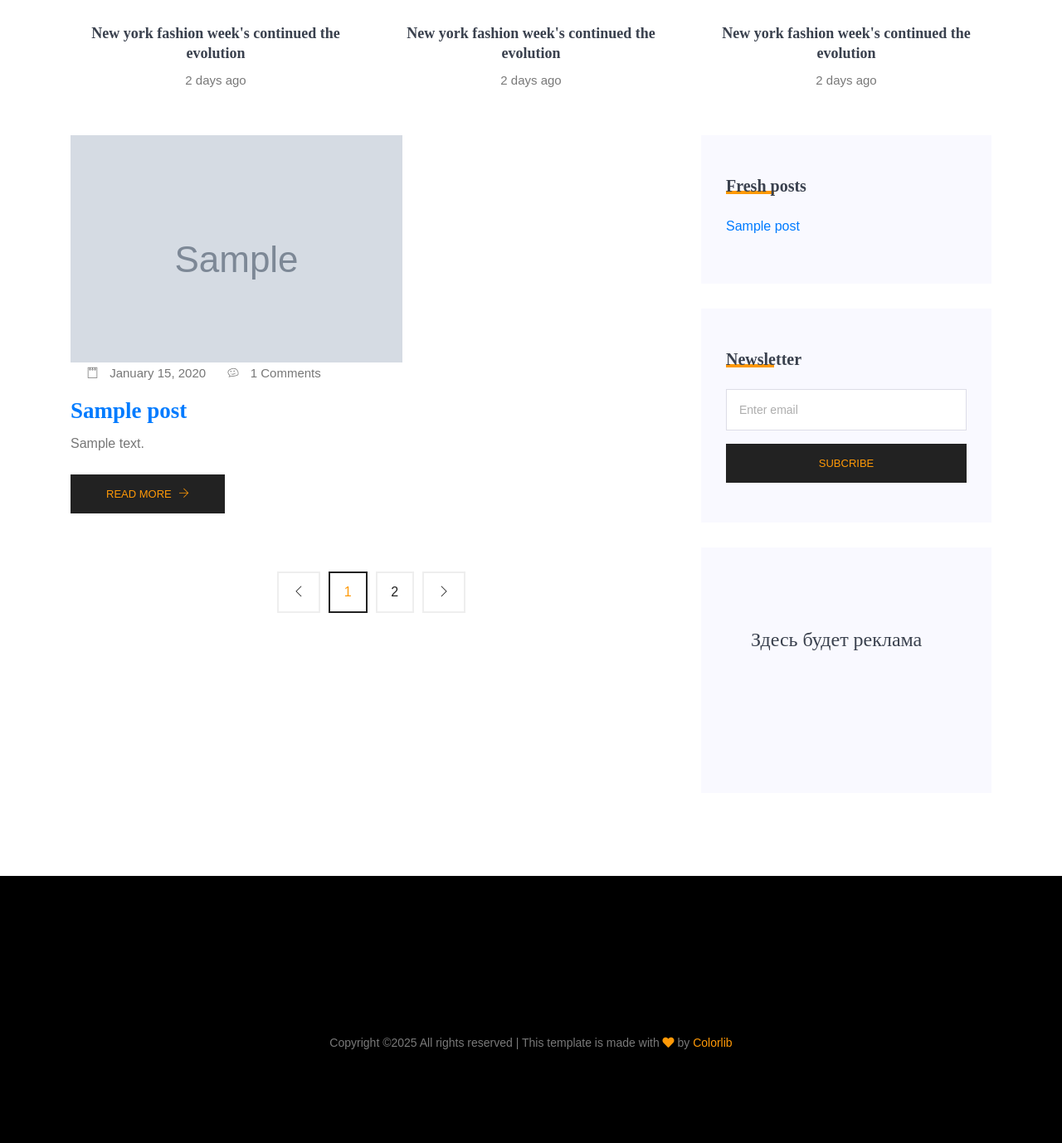
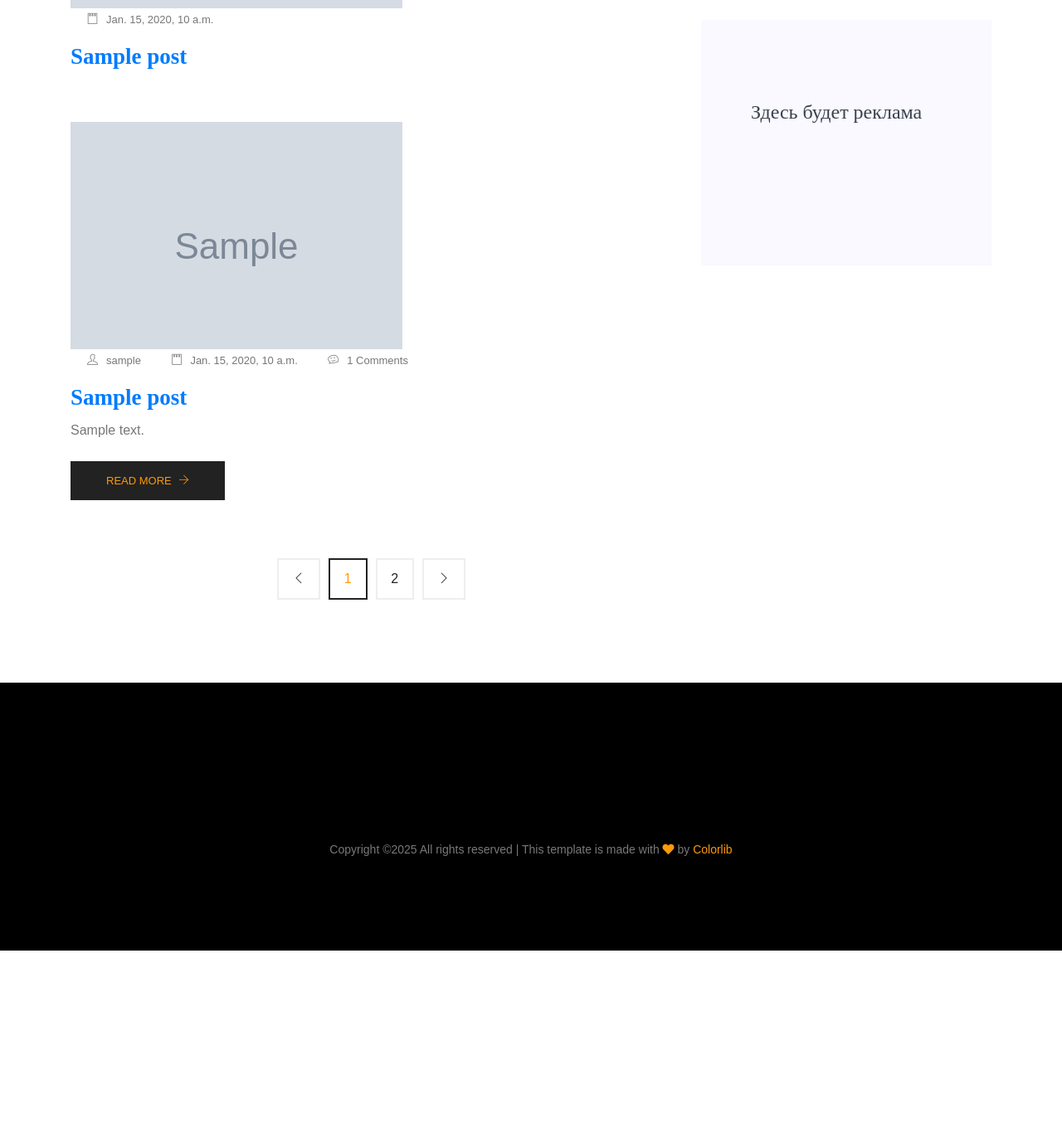
Before and after one commit to maxchuk89/2_interactive_django_blog, a Django app: page / in a window 1280 px wide. Shown: the part 928-2306 px from the top of the page at 83% size. After the commit the page ends 2074 px from the top, so only its background shows below. Run offline with Django 3.2, Linux system fonts and the light colour scheme; tables that the repository leaves empty hold one stand-in row (values such as "Sample post"); grey boxes marked "Sample" are stand-in pictures; parts of the project's set-up code (start-up, migrations or seed data) failed here and were passed over; some libraries are stand-ins or nearby versions.

```diff
--- a/templates/index.html
+++ b/templates/index.html
@@ -4,11 +4,9 @@
 {% block title %}Sensive Blog - Home{% endblock %}
 
 {% block content %}
-
   <!--================ Hero Banner start =================-->
   <section class="mb-30px">
     <div class="container">
-      <!-- Фон задаём инлайном, чтобы не зависеть от путей внутри CSS -->
       <div class="hero-banner"
            style="background-image:url('{% static 'img/banner/hero-banner.png' %}');">
         <div class="hero-banner__content">
@@ -21,100 +19,62 @@
   </section>
   <!--================ Hero Banner end =================-->
 
-  <!--================ Blog slider start (как в макете) =================-->
-  <section>
-    <div class="container">
-      <div class="d-flex">
-        <div class="flex-fill" style="margin-right: 30px;">
-          <div class="card blog__slide text-center">
-            <div class="blog__slide__img">
-              <img class="card-img rounded-0"
-                   src="{% static 'img/blog/blog-slider/blog-slide1.png' %}" alt="">
-            </div>
-            <div class="blog__slide__content">
-              <h3><a href="#">New york fashion week's continued the evolution</a></h3>
-              <p>2 days ago</p>
-            </div>
-          </div>
-        </div>
-
-        <div class="flex-fill" style="margin-right: 30px;">
-          <div class="card blog__slide text-center">
-            <div class="blog__slide__img">
-              <img class="card-img rounded-0"
-                   src="{% static 'img/blog/blog-slider/blog-slide2.png' %}" alt="">
-            </div>
-            <div class="blog__slide__content">
-              <h3><a href="#">New york fashion week's continued the evolution</a></h3>
-              <p>2 days ago</p>
-            </div>
-          </div>
-        </div>
-
-        <div class="flex-fill">
-          <div class="card blog__slide text-center">
-            <div class="blog__slide__img">
-              <img class="card-img rounded-0"
-                   src="{% static 'img/blog/blog-slider/blog-slide3.png' %}" alt="">
-            </div>
-            <div class="blog__slide__content">
-              <h3><a href="#">New york fashion week's continued the evolution</a></h3>
-              <p>2 days ago</p>
-            </div>
-          </div>
-        </div>
-      </div>
-    </div>
-  </section>
-  <!--================ Blog slider end =================-->
-
   <!--================ Start Blog Post Area =================-->
   <section class="blog-post-area section-margin mt-4">
     <div class="container">
       <div class="row">
 
-        <!-- ====== Левая колонка (популярные посты) ====== -->
+        <!-- Left column: popular + fresh posts -->
         <div class="col-lg-8">
 
           {% for post in most_popular_posts %}
           <div class="single-recent-blog-post">
             <div class="thumb">
-              <a href="{% url 'blog:post_detail' slug=post.slug %}">
-                <img
-                  class="img-fluid"
-                  src="{% if post.image_url %}{{ post.image_url }}{% else %}{% static 'img/banner/blog.png' %}{% endif %}"
-                  alt="{{ post.title }}"
-                >
+              <a href="{% url 'blog:post_detail' post.slug %}">
+                <img class="img-fluid"
+                     src="{% if post.image_url %}{{ post.image_url }}{% else %}{% static 'img/banner/blog.png' %}{% endif %}"
+                     alt="{{ post.title }}">
               </a>
-
-              <!-- Дата и кол-во комментариев; фикс ширины по заданию -->
               <ul class="thumb-info" style="max-width: 550px;">
                 <li>
-                  <i class="ti-notepad"></i>
-                  {{ post.published_at|date:"F d, Y" }}
-                </li>
-                <li>
-                  <i class="ti-themify-favicon"></i>
-                  {{ post.comments_amount|default:0 }} Comments
+                  <span><i class="ti-notepad"></i>{{ post.published_at }}</span>
                 </li>
               </ul>
             </div>
-
             <div class="details mt-20">
               <h3>
-                <a href="{% url 'blog:post_detail' slug=post.slug %}">
-                  {{ post.title }}
-                </a>
+                <a href="{% url 'blog:post_detail' post.slug %}">{{ post.title }}</a>
+              </h3>
+            </div>
+          </div>
+          {% endfor %}
+
+          {% for post in fresh_posts %}
+          <div class="single-recent-blog-post">
+            <div class="thumb">
+              <a href="{% url 'blog:post_detail' post.slug %}">
+                <img class="img-fluid"
+                     src="{% if post.image_url %}{{ post.image_url }}{% else %}{% static 'img/banner/blog.png' %}{% endif %}"
+                     alt="{{ post.title }}">
+              </a>
+              <ul class="thumb-info" style="max-width: 550px;">
+                <li><span><i class="ti-user"></i>{{ post.author }}</span></li>
+                <li><span><i class="ti-notepad"></i>{{ post.published_at }}</span></li>
+                <li><span><i class="ti-themify-favicon"></i>{{ post.comments_amount }} Comments</span></li>
+              </ul>
+            </div>
+            <div class="details mt-20">
+              <h3>
+                <a href="{% url 'blog:post_detail' post.slug %}">{{ post.title }}</a>
               </h3>
               <p>{{ post.text|truncatechars:200 }}</p>
-              <a class="button" href="{% url 'blog:post_detail' slug=post.slug %}">
+              <a class="button" href="{% url 'blog:post_detail' post.slug %}">
                 Read More <i class="ti-arrow-right"></i>
               </a>
             </div>
           </div>
           {% endfor %}
 
-          <!-- Пагинация-макет (не функциональная, как в уроке) -->
           <div class="row">
             <div class="col-lg-12">
               <nav class="blog-pagination justify-content-center d-flex">
@@ -135,35 +95,19 @@
               </nav>
             </div>
           </div>
+
         </div>
 
-        <!-- ====== Правая колонка (свежие посты / сайдбар) ====== -->
+        <!-- Right column: sidebar -->
         <div class="col-lg-4 sidebar-widgets">
           <div class="widget-wrap">
-
-            <!-- Свежие посты: просто список названий (шаг 9),
-                 либо мини-карточки — можно оставить список -->
-            <div class="single-sidebar-widget newsletter-widget">
-              <h4 class="single-sidebar-widget__title">Fresh posts</h4>
-              <div class="mt-3">
-                {% for post in fresh_posts %}
-                  <div class="mb-2">
-                    <a href="{% url 'blog:post_detail' slug=post.slug %}">
-                      {{ post.title }}
-                    </a>
-                  </div>
-                {% endfor %}
-              </div>
-            </div>
-
             <div class="single-sidebar-widget newsletter-widget">
               <h4 class="single-sidebar-widget__title">Newsletter</h4>
               <div class="form-group mt-30">
                 <div class="col-autos">
-                  <input type="text" class="form-control" id="inlineFormInputGroup"
-                         placeholder="Enter email"
-                         onfocus="this.placeholder = ''"
-                         onblur="this.placeholder = 'Enter email'">
+                  <input type="text" class="form-control" placeholder="Enter email"
+                         onfocus="this.placeholder=''"
+                         onblur="this.placeholder='Enter email'">
                 </div>
               </div>
               <button class="bbtns d-block mt-20 w-100">Subcribe</button>
@@ -172,13 +116,10 @@
             <div class="single-sidebar-widget post-category-widget">
               <h4 class="single-sidebar-widget" style="height:200px;">Здесь будет реклама</h4>
             </div>
-
           </div>
         </div>
 
       </div>
     </div>
   </section>
-  <!--================ End Blog Post Area =================-->
-
 {% endblock %}
```
Also changed, not shown: templates/blog-details.html (+25 -73 lines).
